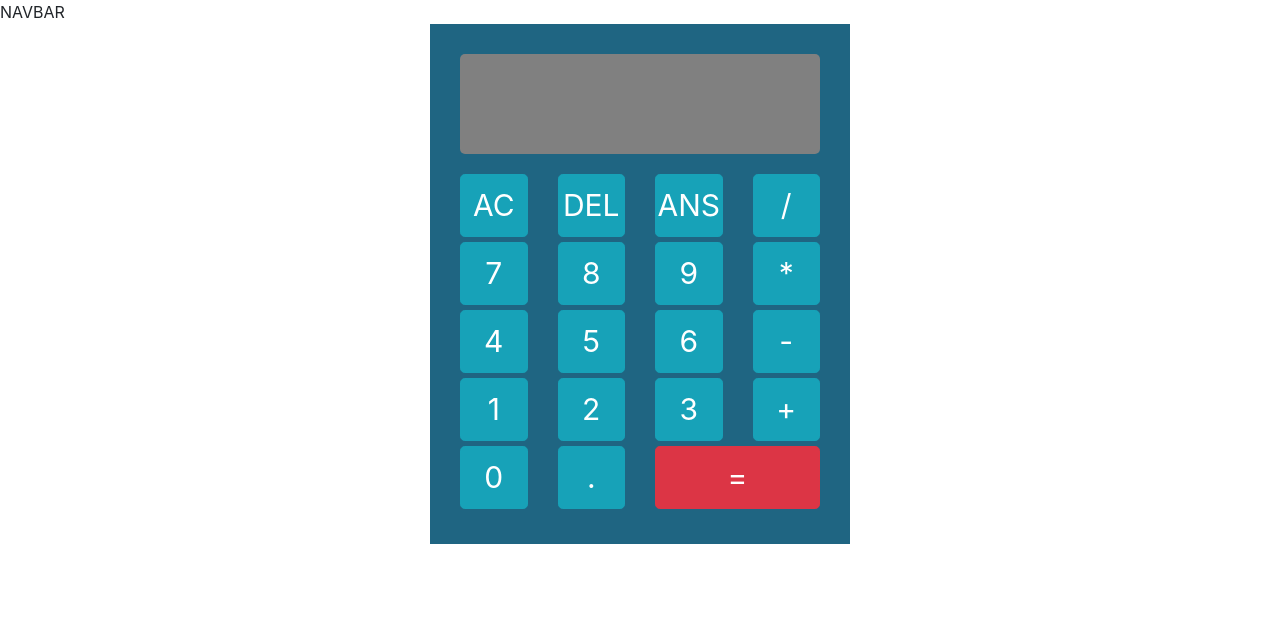
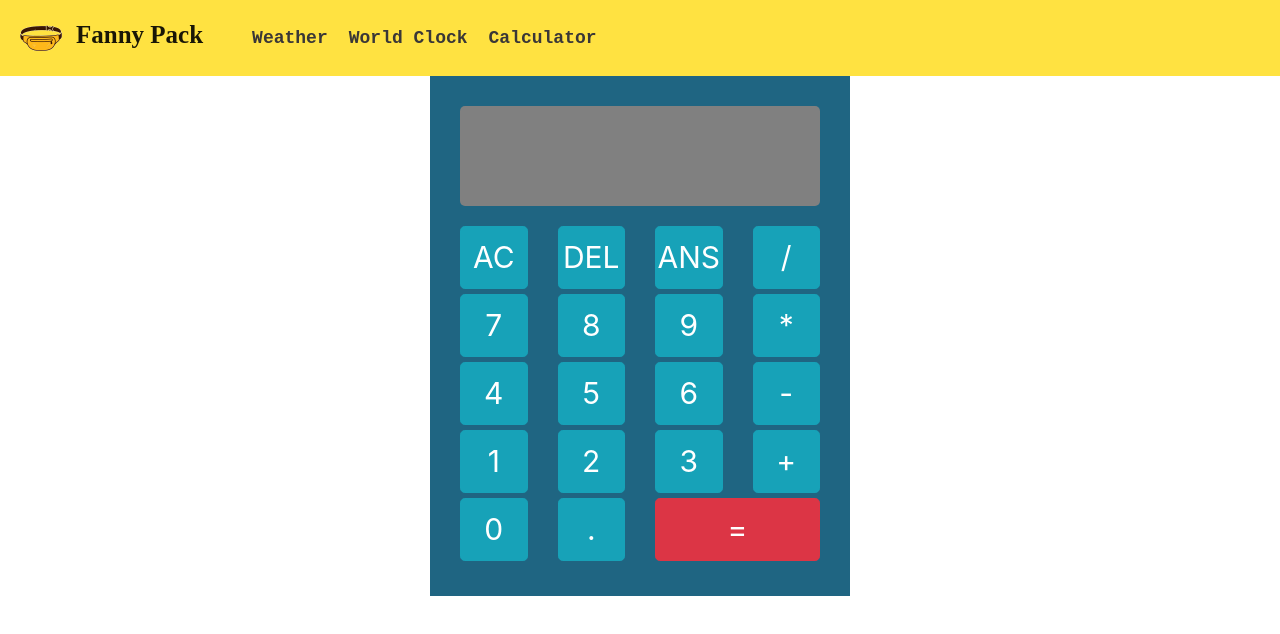
Before and after one commit to osamahafez/react-utility-belt, a React (Create React App) app: page / in a window 1280 px wide. Shown: the top 634 px of the page. Built offline with nearby package versions, Linux system fonts and the light colour scheme.

Commit message:
added navbar to the layout

```diff
--- a/src/components/Layout/Layout.js
+++ b/src/components/Layout/Layout.js
@@ -1,9 +1,10 @@
 import React from 'react';
+import Navbar from './../Navbar/Navbar';
 
 const layout = (props) => {
     return (
         <div>
-            <div>NAVBAR</div>
+            <Navbar />
             <div>{props.children}</div>
         </div>
     );
```
